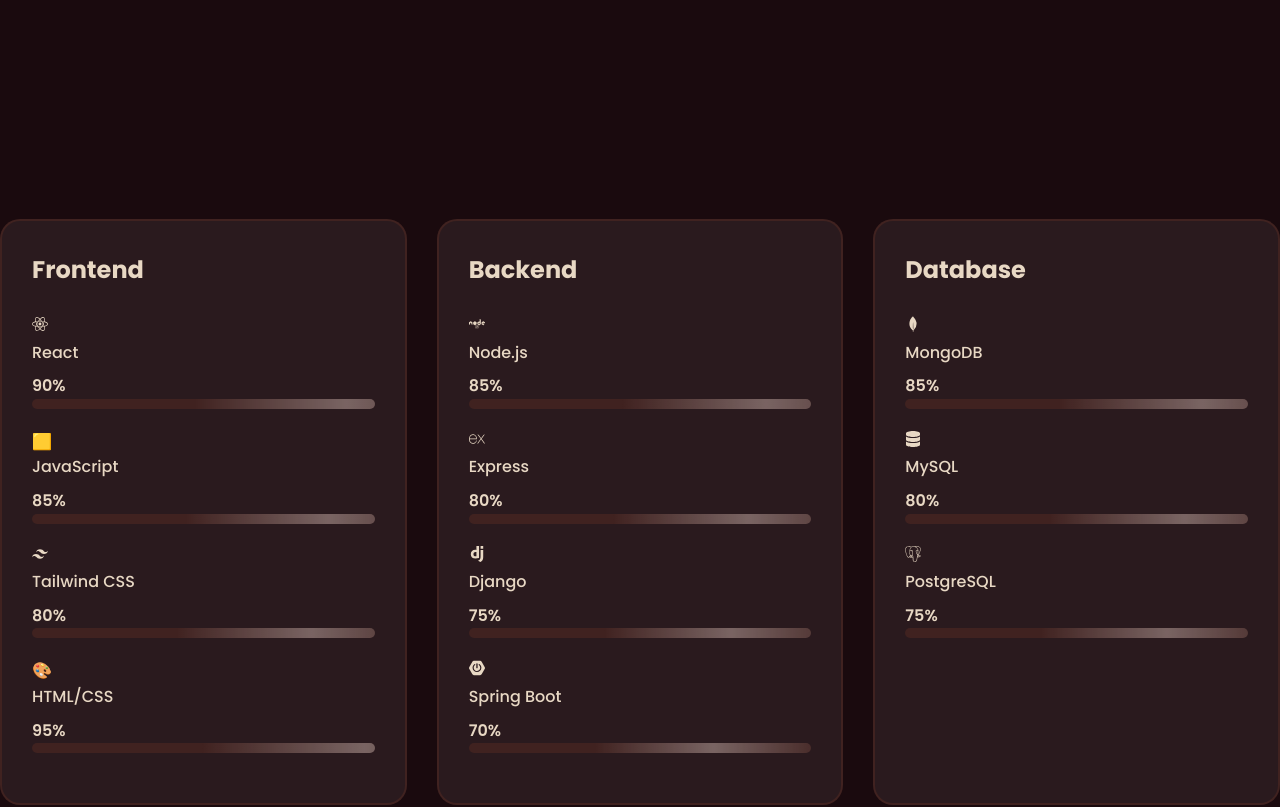
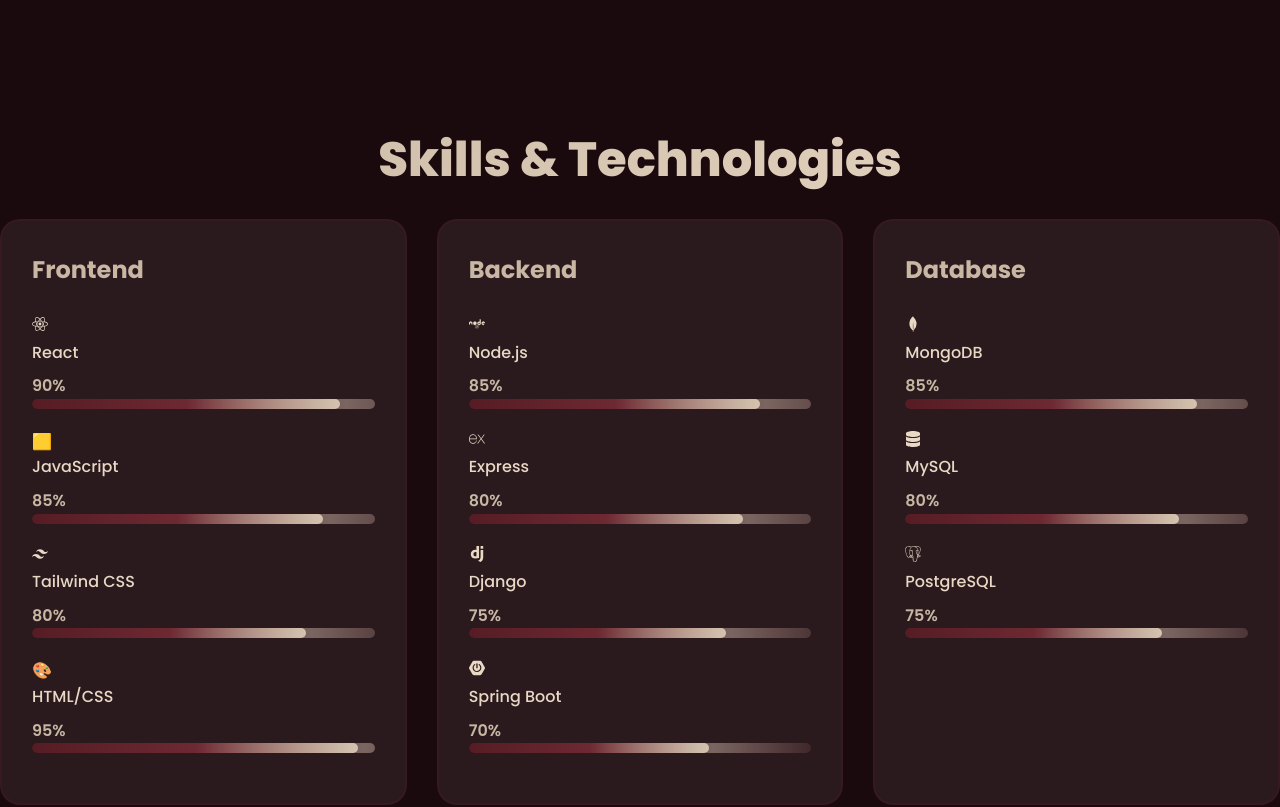
Before and after one commit to Keshavja29/portfolio-website, a React (Create React App) app: page / in a window 1280 px wide. Shown: the part 1780-2587 px from the top of the page. Built offline with nearby package versions, Linux system fonts and the light colour scheme; the HTML template or start-up script is replaced by a standard one.

Commit message:
Update Skills section with coffee theme colors

```diff
--- a/src/components/Skills.css
+++ b/src/components/Skills.css
@@ -8,7 +8,7 @@
   font-size: 3rem;
   font-weight: 800;
   margin-bottom: 20px;
-  background: linear-gradient(135deg, var(--primary-orange), var(--accent-orange));
+  background: linear-gradient(135deg, var(--tertiary-light), var(--accent-cream));
   -webkit-background-clip: text;
   -webkit-text-fill-color: transparent;
   background-clip: text;
@@ -31,19 +31,19 @@
   background: var(--card-bg);
   padding: 30px;
   border-radius: 20px;
-  border: 2px solid rgba(255, 107, 53, 0.1);
+  border: 2px solid rgba(86, 28, 36, 0.3);
   transition: all 0.3s ease;
 }
 
 .skill-category:hover {
-  border-color: var(--primary-orange);
+  border-color: var(--primary-dark);
   transform: translateY(-5px);
-  box-shadow: 0 15px 40px rgba(255, 107, 53, 0.2);
+  box-shadow: 0 15px 40px rgba(86, 28, 36, 0.3);
 }
 
 .skill-category h3 {
   font-size: 1.5rem;
-  color: var(--primary-orange);
+  color: var(--tertiary-light);
   margin-bottom: 25px;
   display: flex;
   align-items: center;
@@ -52,6 +52,7 @@
 
 .skill-category h3 svg {
   font-size: 1.8rem;
+  color: var(--primary-dark);
 }
 
 .skill-item {
@@ -62,18 +63,18 @@
   display: flex;
   justify-content: space-between;
   margin-bottom: 8px;
-  color: var(--text-primary);
+  color: var(--accent-cream);
   font-weight: 500;
 }
 
 .skill-percentage {
-  color: var(--primary-orange);
+  color: var(--tertiary-light);
   font-weight: 600;
 }
 
 .skill-bar {
   height: 10px;
-  background: rgba(255, 107, 53, 0.1);
+  background: rgba(86, 28, 36, 0.2);
   border-radius: 10px;
   overflow: hidden;
   position: relative;
@@ -81,10 +82,10 @@
 
 .skill-progress {
   height: 100%;
-  background: linear-gradient(90deg, var(--primary-orange), var(--secondary-orange));
+  background: linear-gradient(90deg, var(--primary-dark), var(--secondary-dark), var(--tertiary-light));
   border-radius: 10px;
   transition: width 1s ease;
-  box-shadow: 0 0 10px var(--glow-orange);
+  box-shadow: 0 0 10px var(--glow-coffee);
   position: relative;
 }
 
@@ -95,7 +96,7 @@
   left: 0;
   right: 0;
   bottom: 0;
-  background: linear-gradient(90deg, transparent, rgba(255, 255, 255, 0.3), transparent);
+  background: linear-gradient(90deg, transparent, rgba(232, 216, 196, 0.4), transparent);
   animation: shimmer 2s infinite;
 }
 
```
